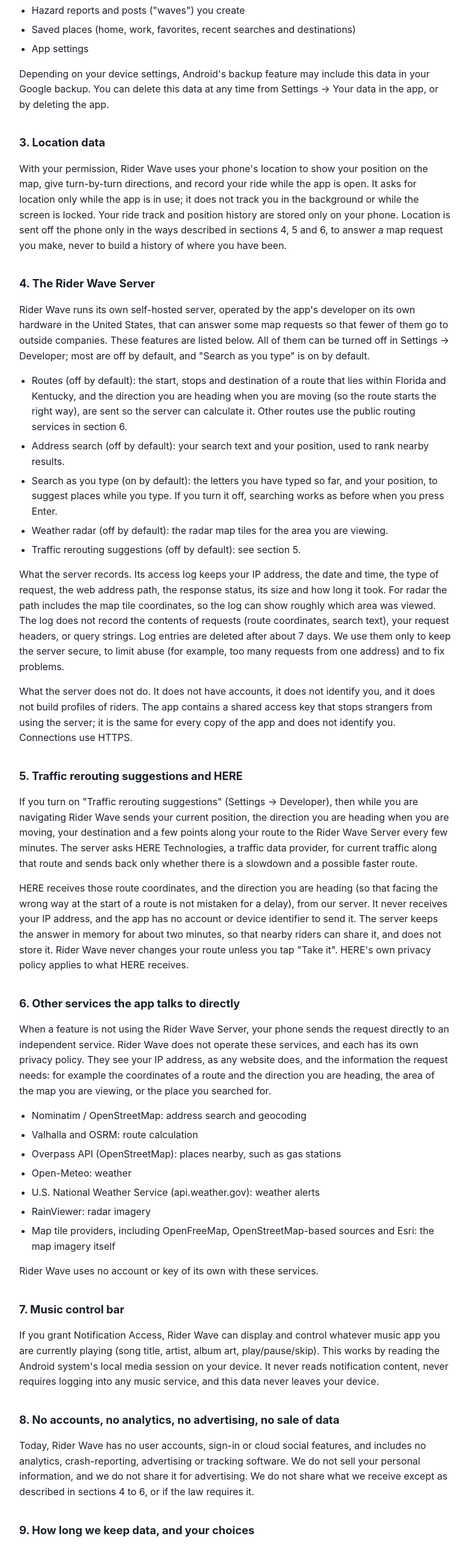
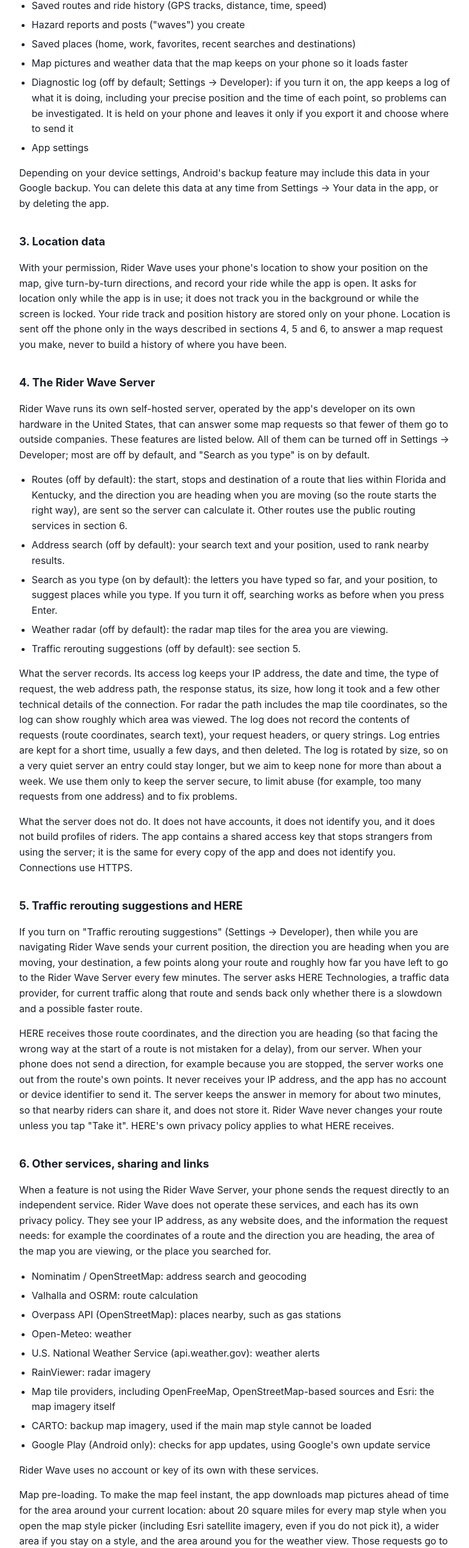
Before and after one commit to terraBae/riderwave-legal, a plain HTML site: page privacy.html in a window 1280 px wide. Shown: the part 816-3396 px from the top of the page at 60% size, without its empty margins (248-1030 px from the left). Drawn offline with Linux system fonts and the light colour scheme.

Commit message:
Privacy policy: soften log retention to 'a short time, usually a few days' (aim: no more than about a week)

```diff
--- a/privacy.html
+++ b/privacy.html
@@ -48,7 +48,7 @@
 <p class="updated">Last updated: November 15, 2026 &middot; Applies to Rider Wave (Android)</p>
 
 <div class="note">
-  <strong>Plain-language summary:</strong> Rider Wave has no accounts, no analytics and no advertising. Your rides, routes and saved places stay on your phone. Some map features can be answered by the Rider Wave Server, which we run ourselves. When you use those, the server sees your IP address and the location or search text needed to answer, and keeps a basic access log, without those contents, for about 7 days. We never sell your data. Accounts and community features are planned, and when they exist they will collect and store a large amount of data about you, including detailed location history. That is not happening today (see section 13).
+  <strong>Plain-language summary:</strong> Rider Wave has no accounts, no analytics and no advertising. Your rides, routes and saved places stay on your phone. Some map features can be answered by the Rider Wave Server, which we run ourselves. When you use those, the server sees your IP address and the location or search text needed to answer, and keeps a basic access log, without those contents, for a short time, usually a few days. We never sell your data. Accounts and community features are planned, and when they exist they will collect and store a large amount of data about you, including detailed location history. That is not happening today (see section 13).
 </div>
 
 <h2>1. What this app is</h2>
@@ -65,6 +65,8 @@
   <li>Saved routes and ride history (GPS tracks, distance, time, speed)</li>
   <li>Hazard reports and posts ("waves") you create</li>
   <li>Saved places (home, work, favorites, recent searches and destinations)</li>
+  <li>Map pictures and weather data that the map keeps on your phone so it loads faster</li>
+  <li>Diagnostic log (off by default; Settings → Developer): if you turn it on, the app keeps a log of what it is doing, including your precise position and the time of each point, so problems can be investigated. It is held on your phone and leaves it only if you export it and choose where to send it</li>
   <li>App settings</li>
 </ul>
 <p>
@@ -88,7 +90,7 @@
   <li>Traffic rerouting suggestions (off by default): see section 5.</li>
 </ul>
 <p>
-  What the server records. Its access log keeps your IP address, the date and time, the type of request, the web address path, the response status, its size and how long it took. For radar the path includes the map tile coordinates, so the log can show roughly which area was viewed. The log does not record the contents of requests (route coordinates, search text), your request headers, or query strings. Log entries are deleted after about 7 days. We use them only to keep the server secure, to limit abuse (for example, too many requests from one address) and to fix problems.
+  What the server records. Its access log keeps your IP address, the date and time, the type of request, the web address path, the response status, its size, how long it took and a few other technical details of the connection. For radar the path includes the map tile coordinates, so the log can show roughly which area was viewed. The log does not record the contents of requests (route coordinates, search text), your request headers, or query strings. Log entries are kept for a short time, usually a few days, and then deleted. The log is rotated by size, so on a very quiet server an entry could stay longer, but we aim to keep none for more than about a week. We use them only to keep the server secure, to limit abuse (for example, too many requests from one address) and to fix problems.
 </p>
 <p>
   What the server does not do. It does not have accounts, it does not identify you, and it does not build profiles of riders. The app contains a shared access key that stops strangers from using the server; it is the same for every copy of the app and does not identify you. Connections use HTTPS.
@@ -96,13 +98,13 @@
 
 <h2>5. Traffic rerouting suggestions and HERE</h2>
 <p>
-  If you turn on "Traffic rerouting suggestions" (Settings → Developer), then while you are navigating Rider Wave sends your current position, the direction you are heading when you are moving, your destination and a few points along your route to the Rider Wave Server every few minutes. The server asks HERE Technologies, a traffic data provider, for current traffic along that route and sends back only whether there is a slowdown and a possible faster route.
+  If you turn on "Traffic rerouting suggestions" (Settings → Developer), then while you are navigating Rider Wave sends your current position, the direction you are heading when you are moving, your destination, a few points along your route and roughly how far you have left to go to the Rider Wave Server every few minutes. The server asks HERE Technologies, a traffic data provider, for current traffic along that route and sends back only whether there is a slowdown and a possible faster route.
 </p>
 <p>
-  HERE receives those route coordinates, and the direction you are heading (so that facing the wrong way at the start of a route is not mistaken for a delay), from our server. It never receives your IP address, and the app has no account or device identifier to send it. The server keeps the answer in memory for about two minutes, so that nearby riders can share it, and does not store it. Rider Wave never changes your route unless you tap "Take it". HERE's own privacy policy applies to what HERE receives.
+  HERE receives those route coordinates, and the direction you are heading (so that facing the wrong way at the start of a route is not mistaken for a delay), from our server. When your phone does not send a direction, for example because you are stopped, the server works one out from the route's own points. It never receives your IP address, and the app has no account or device identifier to send it. The server keeps the answer in memory for about two minutes, so that nearby riders can share it, and does not store it. Rider Wave never changes your route unless you tap "Take it". HERE's own privacy policy applies to what HERE receives.
 </p>
 
-<h2>6. Other services the app talks to directly</h2>
+<h2>6. Other services, sharing and links</h2>
 <p>
   When a feature is not using the Rider Wave Server, your phone sends the request directly to an independent service. Rider Wave does not operate these services, and each has its own privacy policy. They see your IP address, as any website does, and the information the request needs: for example the coordinates of a route and the direction you are heading, the area of the map you are viewing, or the place you searched for.
 </p>
@@ -114,9 +116,17 @@
   <li>U.S. National Weather Service (api.weather.gov): weather alerts</li>
   <li>RainViewer: radar imagery</li>
   <li>Map tile providers, including OpenFreeMap, OpenStreetMap-based sources and Esri: the map imagery itself</li>
+  <li>CARTO: backup map imagery, used if the main map style cannot be loaded</li>
+  <li>Google Play (Android only): checks for app updates, using Google's own update service</li>
 </ul>
 <p>
   Rider Wave uses no account or key of its own with these services.
+</p>
+<p>
+  Map pre-loading. To make the map feel instant, the app downloads map pictures ahead of time for the area around your current location: about 20 square miles for every map style when you open the map style picker (including Esri satellite imagery, even if you do not pick it), a wider area if you stay on a style, and the area around you for the weather view. Those requests go to the map providers listed above, and they show roughly where you are.
+</p>
+<p>
+  Sharing and links. When you tap Share (for example on a ride or a wave card), your phone's share sheet sends the text or link you chose to the app or person you choose; some of it may contain a place's coordinates, for example an OpenStreetMap link. Links such as "Official page", the website or this policy open in your browser or another app, which then sees what any website sees. Once you share something or follow a link, that app's or site's own privacy policy applies.
 </p>
 
 <h2>7. Music control bar</h2>
@@ -132,7 +142,7 @@
 <h2>9. How long we keep data, and your choices</h2>
 <ul>
   <li>On your phone: until you delete it in Settings → Your data or delete the app.</li>
-  <li>On the Rider Wave Server: access log entries are deleted after about 7 days. We do not intentionally store anything else about you.</li>
+  <li>On the Rider Wave Server: access log entries are kept for a short time, usually a few days (we aim for no more than about a week), and then deleted. We do not intentionally store anything else about you.</li>
   <li>You can turn off every server feature in Settings → Developer, deny or withdraw location permission in your system settings, or stop using the app.</li>
   <li>Because Rider Wave has no accounts, we generally cannot tell which log entries belong to you. If you would like to ask what we hold, or ask us to delete something, email us (section 12) and we will help where we can. If you live where privacy laws such as the California Consumer Privacy Act apply: we do not sell or share personal information.</li>
 </ul>
```
Also changed, not shown: privacy-ios.html (+15 -6 lines).
